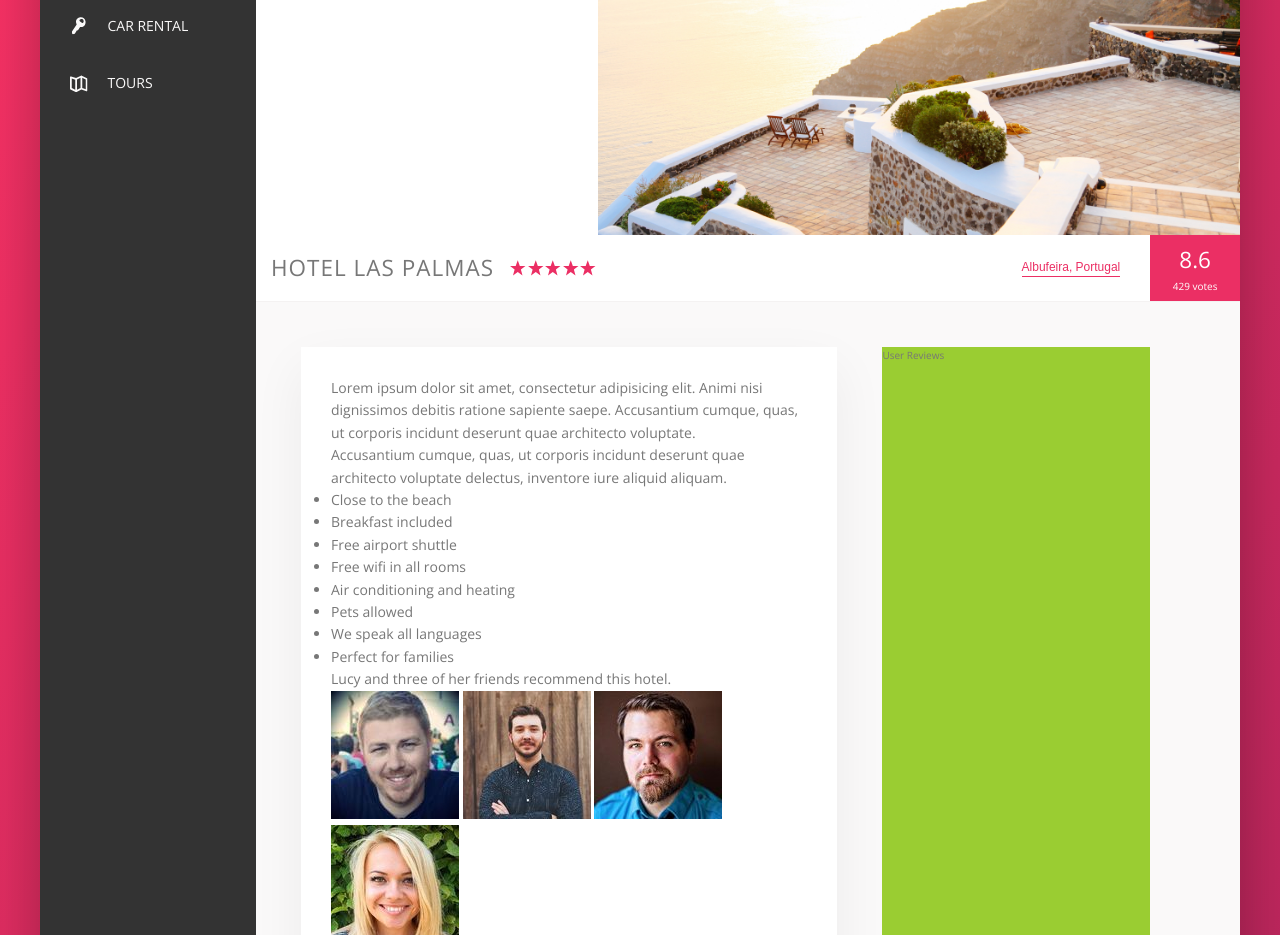
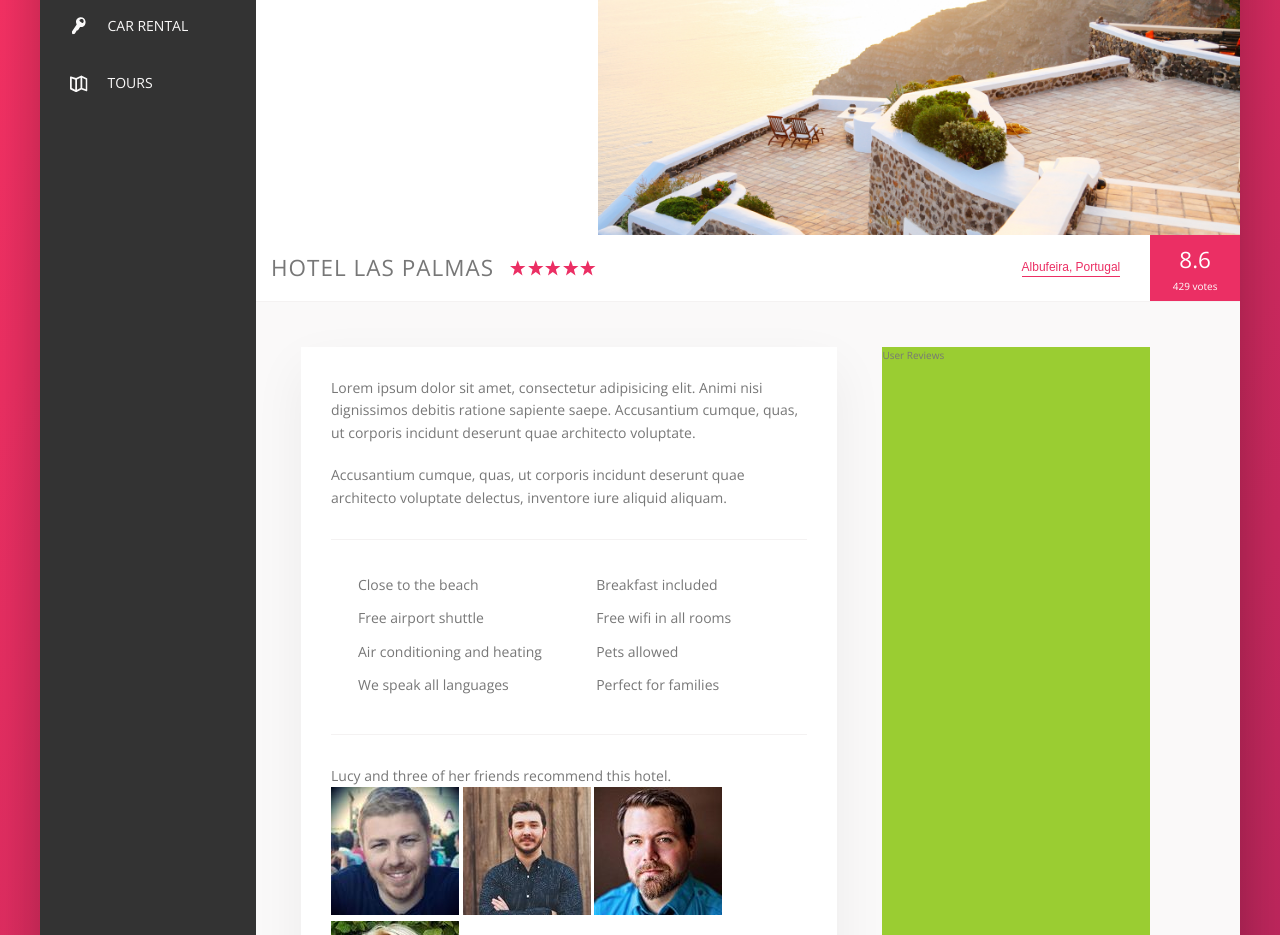
Before and after one commit to johsire/travller-advanced-css-flexbox, a website: page index.html in a window 1280 px wide. Shown: the part 300-1235 px from the top of the page. Drawn offline with nearby package versions, Linux system fonts and the light colour scheme.

Commit message:
Description Section Pt.2 Initial

```diff
--- a/sass/_components.scss
+++ b/sass/_components.scss
@@ -241,7 +241,6 @@
 	align-items: center;
   border-bottom: var(--line);
 
-
 	&__heading {
 		font-size: 2.25rem;
 		font-weight: 300;
@@ -320,10 +319,10 @@
 	}
 }
 
-@keyframes pulstate {
+@keyframes pulsate {
 	0% {
 		transform: scale(1);
-		box-shadow: 0 1rem 4rem rgba(0,0,0,.25);
+		box-shadow: none;
 	}
 
 	50% {
@@ -332,8 +331,59 @@
 	}
 
 	100% {
-		transform: scale(1.05);
-		box-shadow: 0 1rem 4rem rgba(0,0,0,.25);
+		transform: scale(1);
+		box-shadow: none;
 	}
 
 }
+
+////////////////////////////////////////
+// PARAGRAPH
+.paragraph:not(:last-of-type) {
+	margin-bottom: 2rem;
+}
+
+////////////////////////////////////////
+// LIST
+.list {
+	list-style: none;
+	margin: 3rem 0;
+	padding: 3rem 0;
+	border-top: var(--line);
+	border-bottom: var(--line);
+
+	display: flex;
+	flex-wrap: wrap;
+
+	&__item {
+		flex: 0 0 50%;
+		margin-bottom: .7rem;
+	}
+
+	&__item::before {
+		content: "";
+		display: inline-block;
+		height: 2rem;
+		width: 2rem;
+		margin-right: .7rem;
+
+		// OLDER Browsers
+		// background-image: url(../img/chevron-thin-right.svg);
+		// background-size: cover;
+
+		// NEWER Browsers- masks(Mast defines an area where we can look through the element & see what's behind it:
+
+	}
+}
+
+////////////////////////////////////////
+// RECOMMEND
+
+////////////////////////////////////////
+// REVIEWS
+
+////////////////////////////////////////
+// CALL TO ACTION
+
+////////////////////////////////////////
+// CALL TO ACTION
```
Also changed, not shown: index.html (+2 -2 lines), css/style.css.
